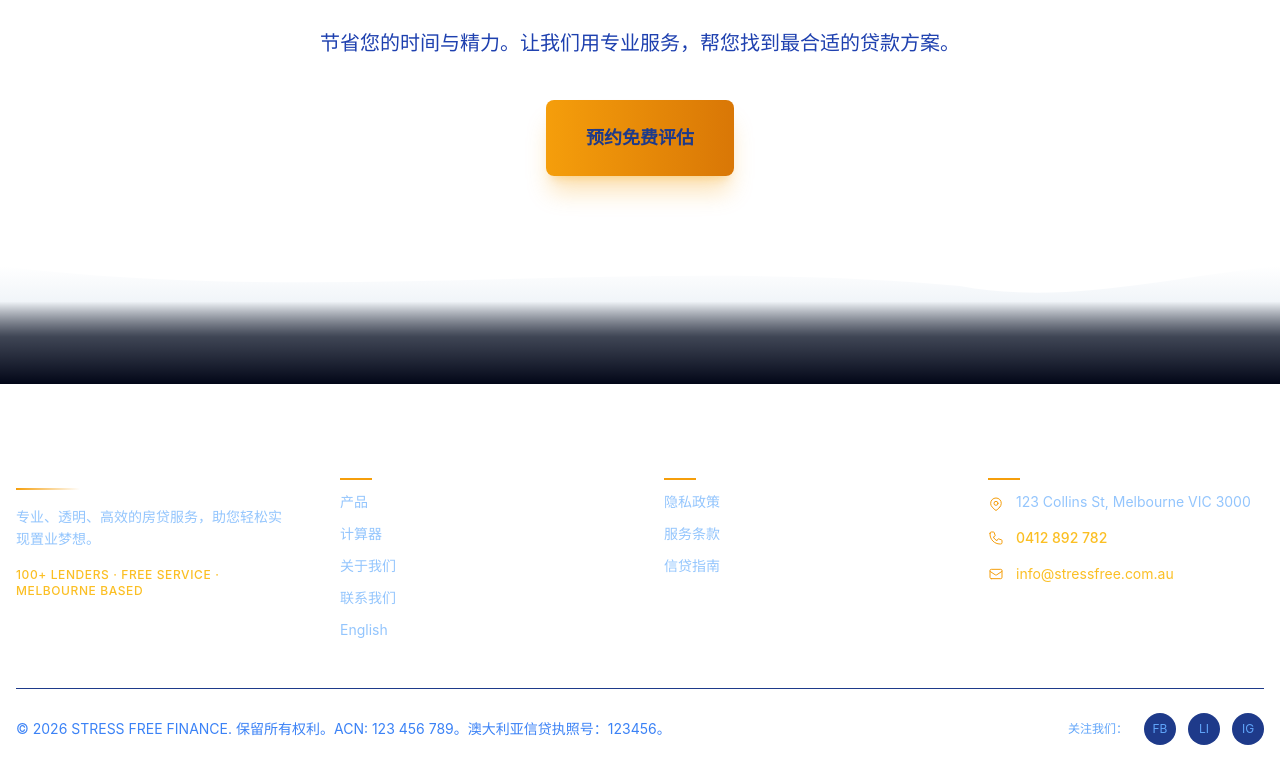
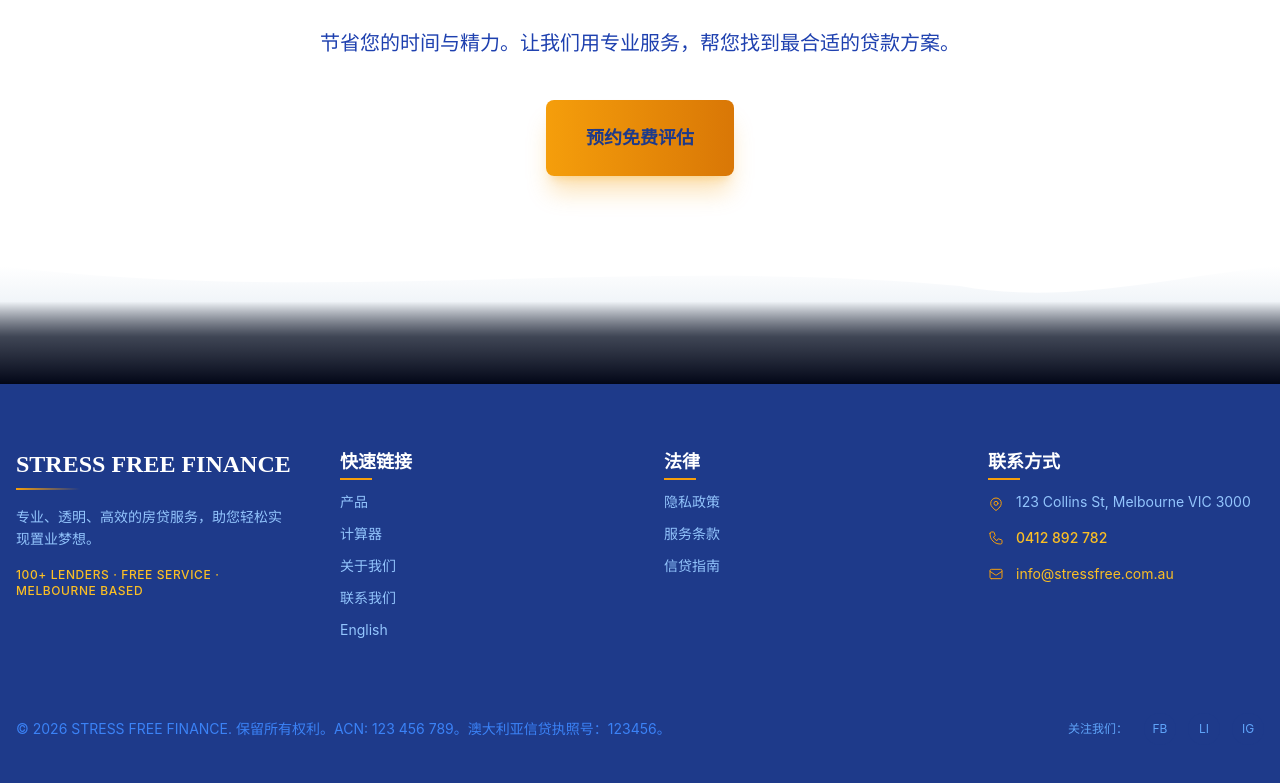
Before and after one commit to jy02577302-ux/finance-site, a Next.js app: page /zh in a window 1280 px wide. Shown: the part 2993-3776 px from the top of the page. Built offline with nearby package versions, Linux system fonts and the light colour scheme.

Commit message:
fix: use bg-primary-900 instead of non-existent primary-950

```diff
--- a/app/en/page.tsx
+++ b/app/en/page.tsx
@@ -312,7 +312,7 @@ export default function HomePageEN() {
       </div>
 
       {/* Footer - Ultimate Dark Gold + Enhanced */}
-      <footer className="relative z-10 text-primary-200" style={{ backgroundColor: '#020617' }}>
+      <footer className="bg-primary-900 text-primary-200 relative z-10">
         <div className="container mx-auto px-4 py-12 md:py-16">
           <div className="grid grid-cols-1 sm:grid-cols-2 md:grid-cols-4 gap-8 md:gap-12">
             {/* Brand */}
--- a/app/zh/page.tsx
+++ b/app/zh/page.tsx
@@ -315,7 +315,7 @@ export default function HomePageZH() {
       </div>
 
       {/* Footer - 极致黑金风格 + 增强设计 */}
-      <footer className="bg-primary-950 text-primary-200 relative z-10">
+      <footer className="bg-primary-900 text-primary-200 relative z-10">
         <div className="container mx-auto px-4 py-12 md:py-16">
           <div className="grid grid-cols-1 sm:grid-cols-2 md:grid-cols-4 gap-8 md:gap-12">
             {/* Brand */}
```
